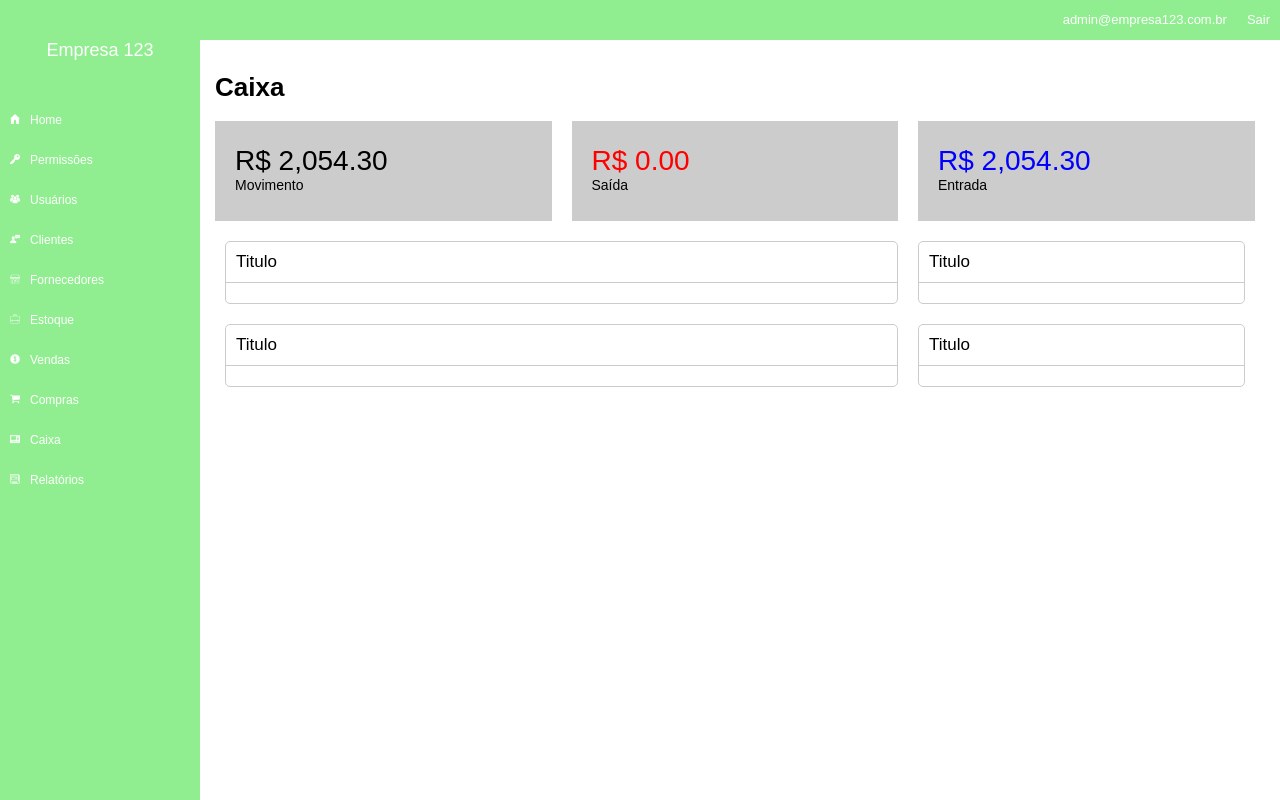
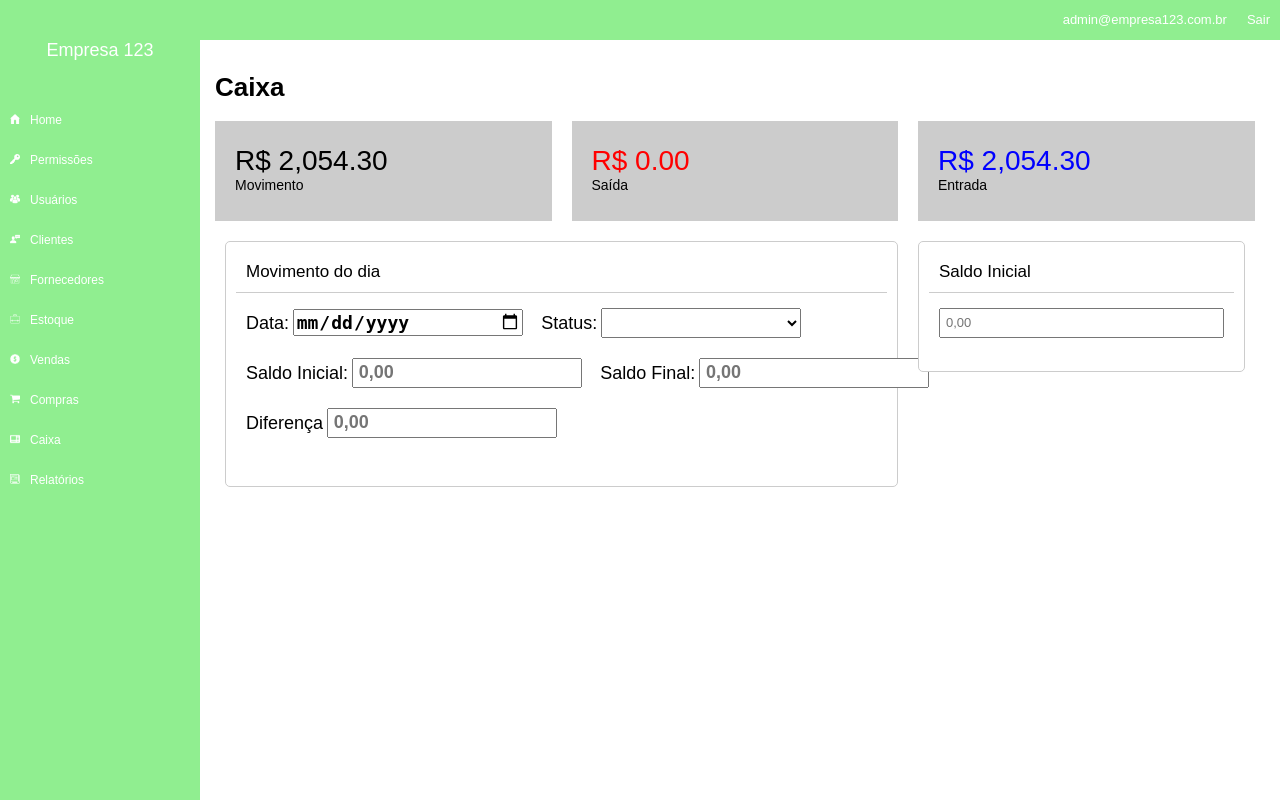
Before and after one commit to evandroliveira/estagio2, a PHP site: page /estagio2/cashier in a window 1280 px wide. Run offline with PHP 8.4, Linux system fonts and the light colour scheme; a user stored in the database is signed in; data comes from the database, SQL or seed files in the repository; data that the repository does not hold is empty.

Commit message:
Alterando a tela de caxa

```diff
--- a/assets/css/template.css
+++ b/assets/css/template.css
@@ -372,6 +372,7 @@ table td {
 	border:1px solid #CCC;
 	border-radius:5px;
 	background-color:#FFF;
+	padding: 10px;
 }
 .db-info-title {
 	height:40px;
@@ -388,3 +389,18 @@ table td {
 	font-size: 15px;
 	color: #FF0000;
 }
+
+.formulario {
+	width: 700px;
+	padding: 10px;
+}
+.formulario input {
+	width: 230px;
+	margin-right: 15px;
+	font-size: 18px;
+	font-weight: bold;
+}
+.formulario label, select {
+	font-size: 18px;
+
+}
--- /dev/null
+++ b/assets/js/cashier.js
@@ -0,0 +1,15 @@
+$(function(){
+
+    $('input[name=opening_balance]').mask('000.000.000.000,00', {reverse:true, placeholder:"0,00"});
+    $('input[name=final_balance]').mask('000.000.000.000,00', {reverse:true, placeholder:"0,00"});
+    $('input[name=difference]').mask('000.000.000.000,00', {reverse:true, placeholder:"0,00"});
+
+});
+
+function caixa() {
+    var n1 = parseInt(document.getElementById('n1').value, 10);
+    var n2 = parseInt(document.getElementById('n2').value, 10);
+
+
+   document.getElementById('result').value = n2 - n1;
+}
--- a/views/cashier.php
+++ b/views/cashier.php
@@ -23,26 +23,47 @@
 <div class="db-row">
     <div class="grid-2">
         <div class="db-info">
-            <div class="db-info-title">Titulo</div>
-            <div class="db-info-body"></div>
+            <div class="db-info-title">Movimento do dia</div>
+            <div class="formulario">
+                <form method="POST">
+                    <label>Data:</label>
+                    <input type="date" name="date_cashier">
+
+                    <label>Status:</label>
+                    <select name="status" style="width: 200px;">
+                        <option></option>
+                        <option value="0">Fechado</option>
+                        <option value="1">Aberto</option>
+                    </select><br><br>
+
+                    <label>Saldo Inicial:</label>
+                    <input type="text" name="opening_balance" id="n1" style="color: #006600" >
+
+                    <label>Saldo Final:</label>
+                    <input type="text" name="final_balance" id="n2" onblur="caixa();" style="color: #006600"><br><br>
+
+                    <label>Diferença</label>
+                    <input type="text" name="difference" id="result"  style="color: #006600"><br><br>
+
+
+
+                </form>
+            </div><!--db-info-body -->
+        </div><!--db-info -->
+    </div><!--grid-2 -->
+    <div class="grid-1">
+        <div class="db-info">
+            <div class="db-info-title">Saldo Inicial</div>
+            <div class="db-info-body">
+                <form method="GET">
+                    <input type="text" name="opening_balance">
+                </form>
+
+            </div>
         </div>
     </div>
-    <div class="grid-1">
-        <div class="db-info">
-            <div class="db-info-title">Titulo</div>
-            <div class="db-info-body"></div>
-        </div>
-    </div>
-    <div class="grid-2">
-        <div class="db-info">
-            <div class="db-info-title">Titulo</div>
-            <div class="db-info-body"></div>
-        </div>
-    </div>
-    <div class="grid-1">
-        <div class="db-info">
-            <div class="db-info-title">Titulo</div>
-            <div class="db-info-body"></div>
-        </div>
-    </div>
+
+
 </div>
+<script type="text/javascript" src="<?php echo BASE_URL; ?>/assets/js/jquery.mask.js"></script>
+<script type="text/javascript" src="<?php echo BASE_URL; ?>../assets/js/cashier.js"></script>
```
